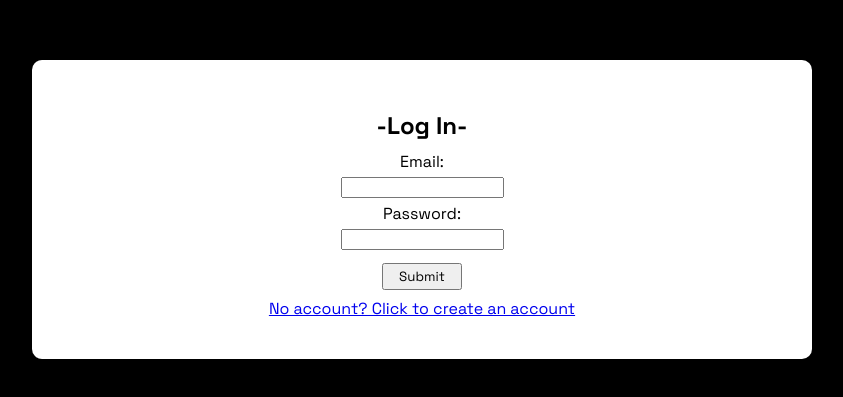
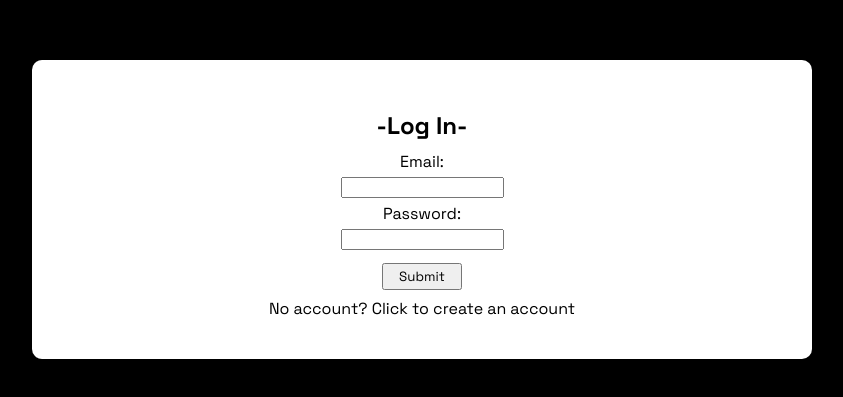
Before and after one commit to Therealjustindude/webudget-frontend, a React (Create React App) app: page / in a window 1280 px wide. Shown: the part 191-588 px from the top of the page, without its empty margins (218-1061 px from the left). Built offline with nearby package versions, Linux system fonts and the light colour scheme.

Commit message:
links and button have default css

```diff
--- a/src/index.css
+++ b/src/index.css
@@ -6,3 +6,13 @@
 	outline: none;
 	font-family: 'Space Grotesk', sans-serif;
 }
+
+a {
+	color: black;
+	cursor: pointer;
+	text-decoration: none; /* no underline */
+  }
+
+button {
+	cursor: pointer;
+}
```
